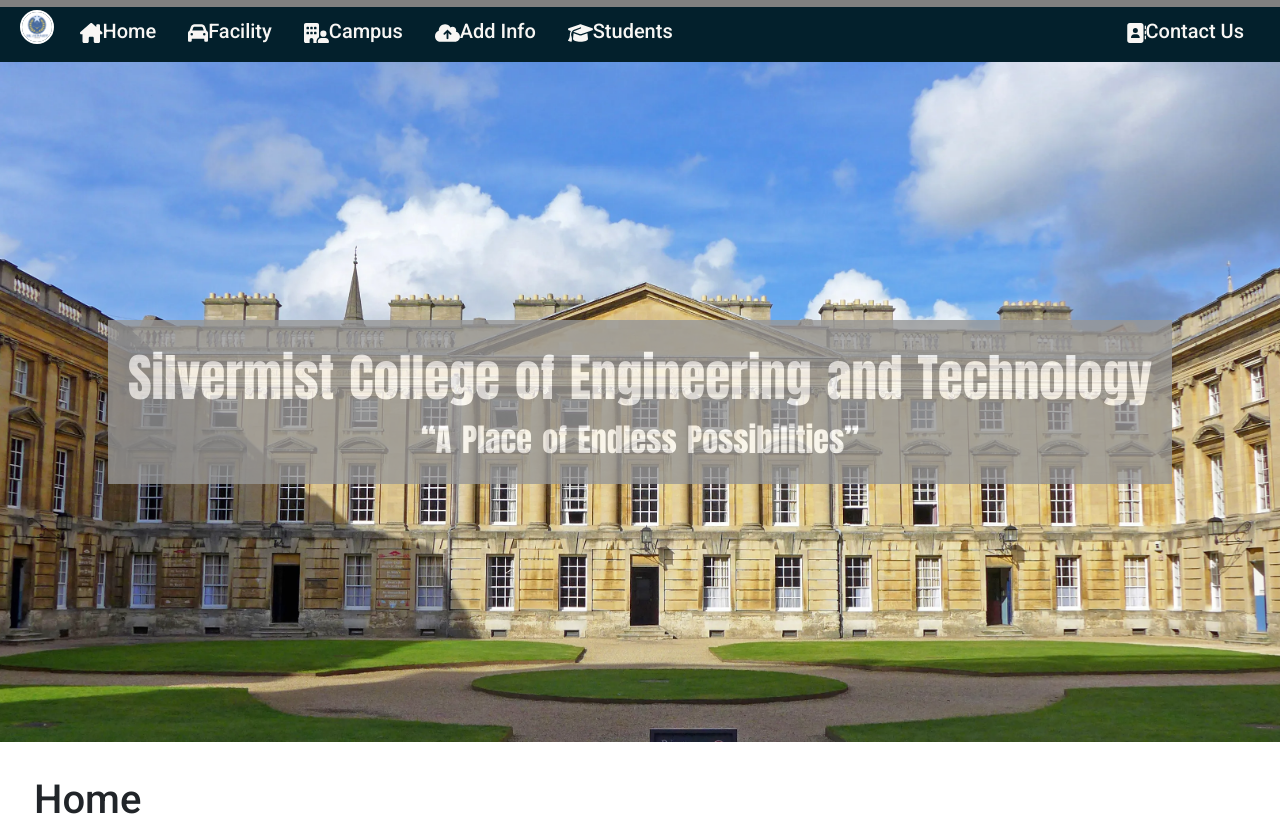
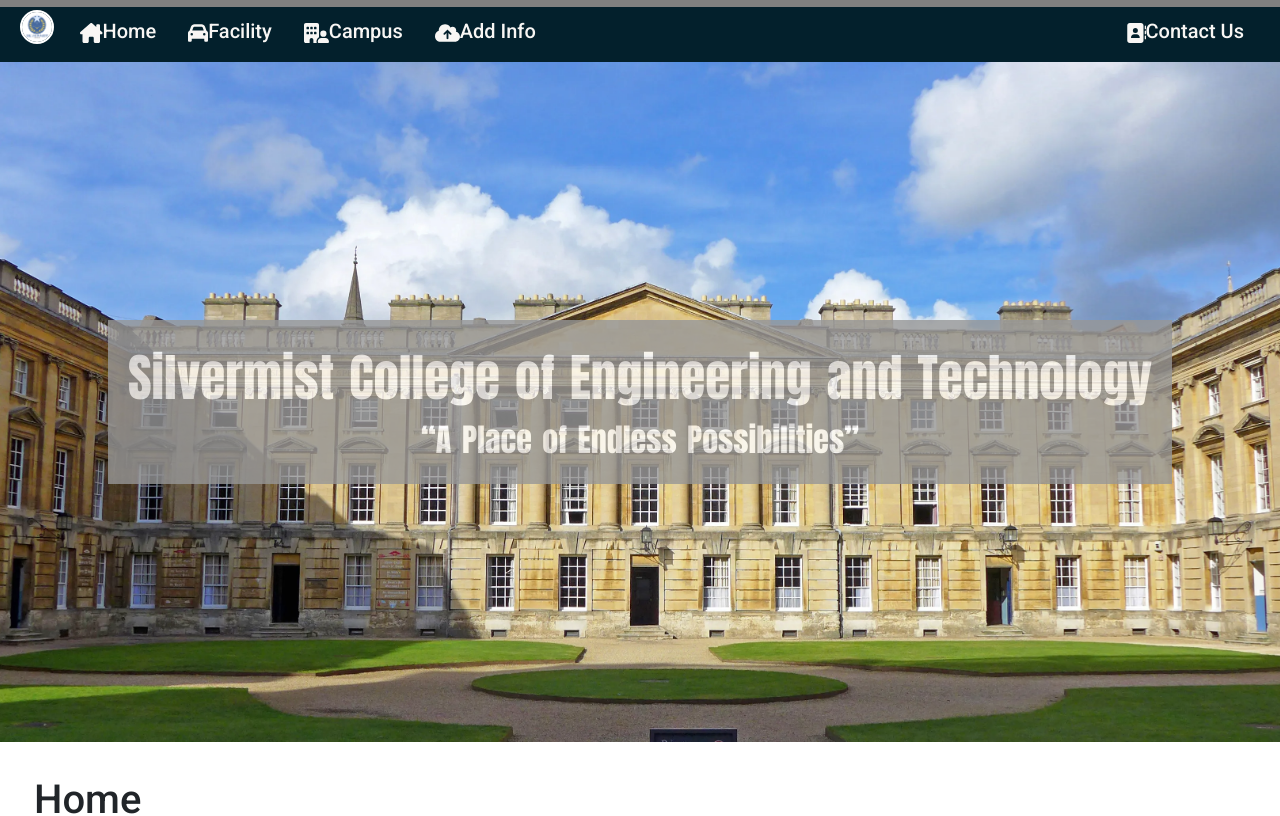
Before and after one commit to Shivani767/Silvermist-College-App, a React (Create React App) app: page / in a window 1280 px wide. Shown: the top 816 px of the page. Built offline with nearby package versions, Linux system fonts and the light colour scheme; a web font is replaced by a local one.

Commit message:
Update App.js

```diff
--- a/src/App.js
+++ b/src/App.js
@@ -12,7 +12,6 @@ const ContactUs = lazy(() => import("./components/ContactUs"));
 const Facilities = lazy(() => import("./components/Facilities"));
 const Campus = lazy(() => import("./components/Campus"));
 const NoPage = lazy(() => import("./components/NoPage"));
-const Students = lazy(() => import("./components/Students"));
 
 function App() {
   return (
@@ -25,7 +24,6 @@ function App() {
             <Route path="Campus" element={<Campus />} />
             <Route path="/Contact" element={<ContactUs />} />
             <Route path="Add" element={<AddInfo />} />
-            <Route path="Students" element={<Students />} />
             <Route path="*" element={<NoPage />} />
           </Route>
         </Routes>
@@ -97,18 +95,6 @@ const Navbar = () => {
             </Link>
           </li>
 
-          <li>
-            <Link to="/Students">
-              <svg
-                xmlns="http://www.w3.org/2000/svg"
-                height="1em"
-                viewBox="0 0 640 512"
-              >
-                <path d="M320 32c-8.1 0-16.1 1.4-23.7 4.1L15.8 137.4C6.3 140.9 0 149.9 0 160s6.3 19.1 15.8 22.6l57.9 20.9C57.3 229.3 48 259.8 48 291.9v28.1c0 28.4-10.8 57.7-22.3 80.8c-6.5 13-13.9 25.8-22.5 37.6C0 442.7-.9 448.3 .9 453.4s6 8.9 11.2 10.2l64 16c4.2 1.1 8.7 .3 12.4-2s6.3-6.1 7.1-10.4c8.6-42.8 4.3-81.2-2.1-108.7C90.3 344.3 86 329.8 80 316.5V291.9c0-30.2 10.2-58.7 27.9-81.5c12.9-15.5 29.6-28 49.2-35.7l157-61.7c8.2-3.2 17.5 .8 20.7 9s-.8 17.5-9 20.7l-157 61.7c-12.4 4.9-23.3 12.4-32.2 21.6l159.6 57.6c7.6 2.7 15.6 4.1 23.7 4.1s16.1-1.4 23.7-4.1L624.2 182.6c9.5-3.4 15.8-12.5 15.8-22.6s-6.3-19.1-15.8-22.6L343.7 36.1C336.1 33.4 328.1 32 320 32zM128 408c0 35.3 86 72 192 72s192-36.7 192-72L496.7 262.6 354.5 314c-11.1 4-22.8 6-34.5 6s-23.5-2-34.5-6L143.3 262.6 128 408z" />
-              </svg>
-              <span class="nav-res">Students</span>
-            </Link>
-          </li>
 
           <li style={{ float: "right" }}>
             <Link to="/Contact">
```
